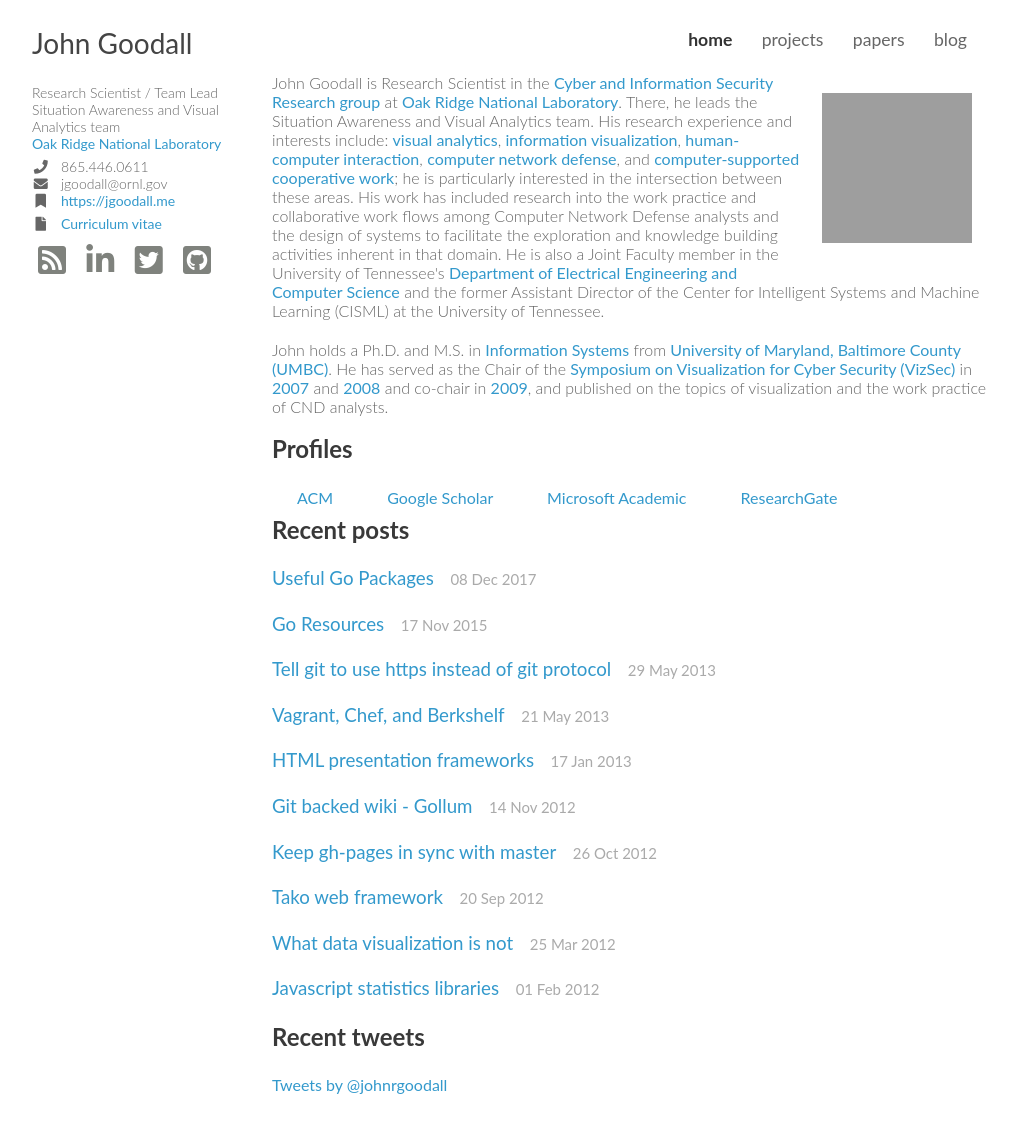
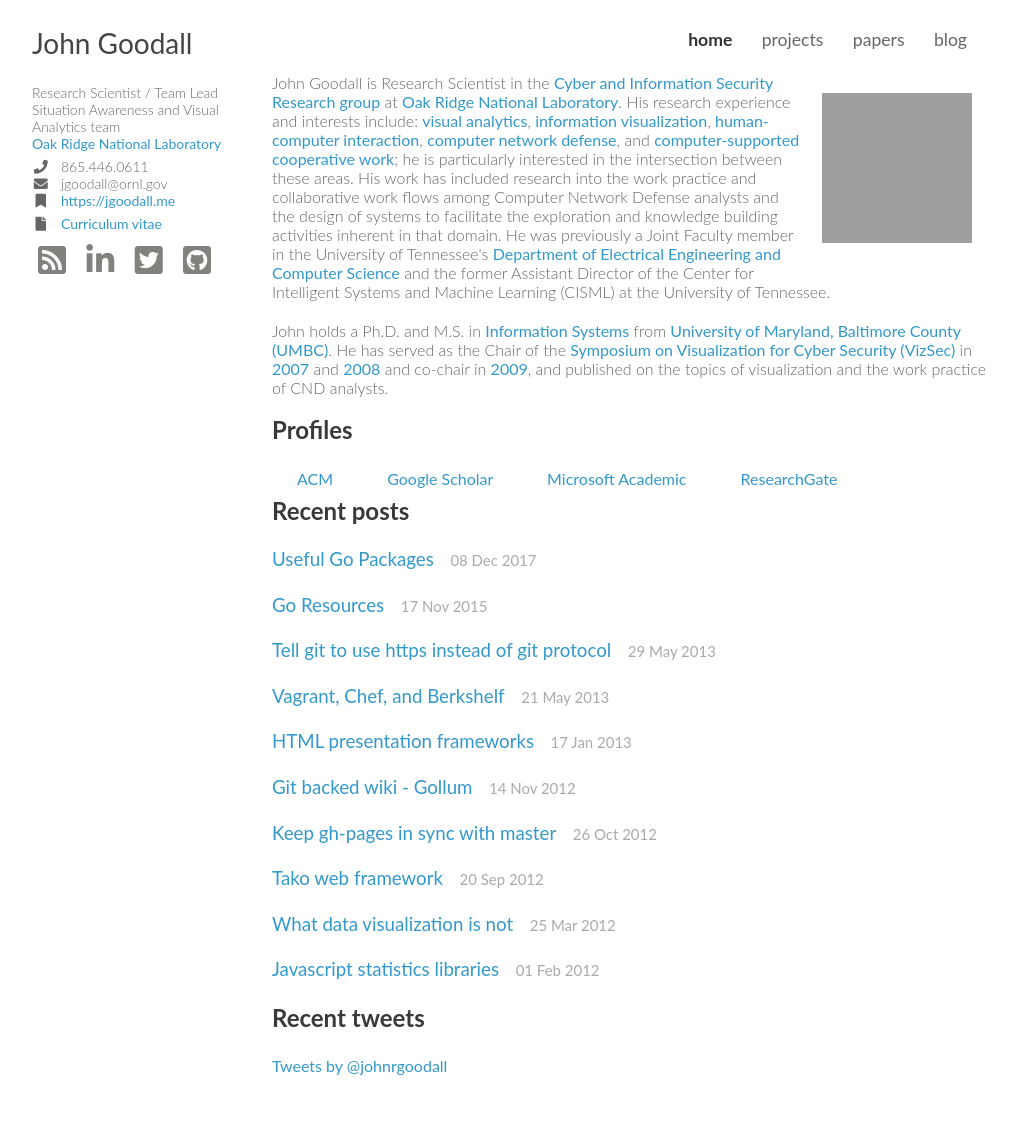
Before and after one commit to jgoodall/jgoodall.github.io, a Jekyll site: the page built from index.html, in a window 1280 px wide. Shown: the whole page, without its empty margins (128-1145 px from the left). Built offline with Jekyll 4.4.1, drawn with Linux system fonts in a browser that asks for light colours; nearby versions of some CDN libraries; comment, search, counter and statistics services are not loaded; grey boxes are pictures that could not be loaded.

Commit message:
no longer a team lead

```diff
--- a/index.html
+++ b/index.html
@@ -7,14 +7,14 @@
 </div>
 
 <p>John Goodall is Research Scientist in the <a href="{{ site.group_url }}">{{ site.group }}</a> at <a
-    href="{{ site.employer_url }}">{{ site.employer }}</a>. There, he leads the {{ site.team }}. His research experience
+    href="{{ site.employer_url }}">{{ site.employer }}</a>. His research experience
   and interests include: <a href="http://vacommunity.org/">visual analytics</a>, <a
     href="http://www.infovis-wiki.net/">information visualization</a>, <a href="http://hcibib.org/">human-computer
     interaction</a>, <a href="http://isc.sans.org/trends.html">computer network defense</a>, and <a
     href="http://en.wikipedia.org/wiki/CSCW">computer-supported cooperative work</a>; he is particularly interested in
   the intersection between these areas. His work has included research into the work practice and collaborative work
   flows among Computer Network Defense analysts and the design of systems to facilitate the exploration and knowledge
-  building activities inherent in that domain. He is also a Joint Faculty member in the University of Tennessee's <a
+  building activities inherent in that domain. He was previously a Joint Faculty member in the University of Tennessee's <a
     href="http://www.eecs.utk.edu/">Department of Electrical Engineering and Computer Science</a> and the former
   Assistant Director of the Center for Intelligent Systems and Machine Learning (CISML) at the University of Tennessee.
 </p>
```
